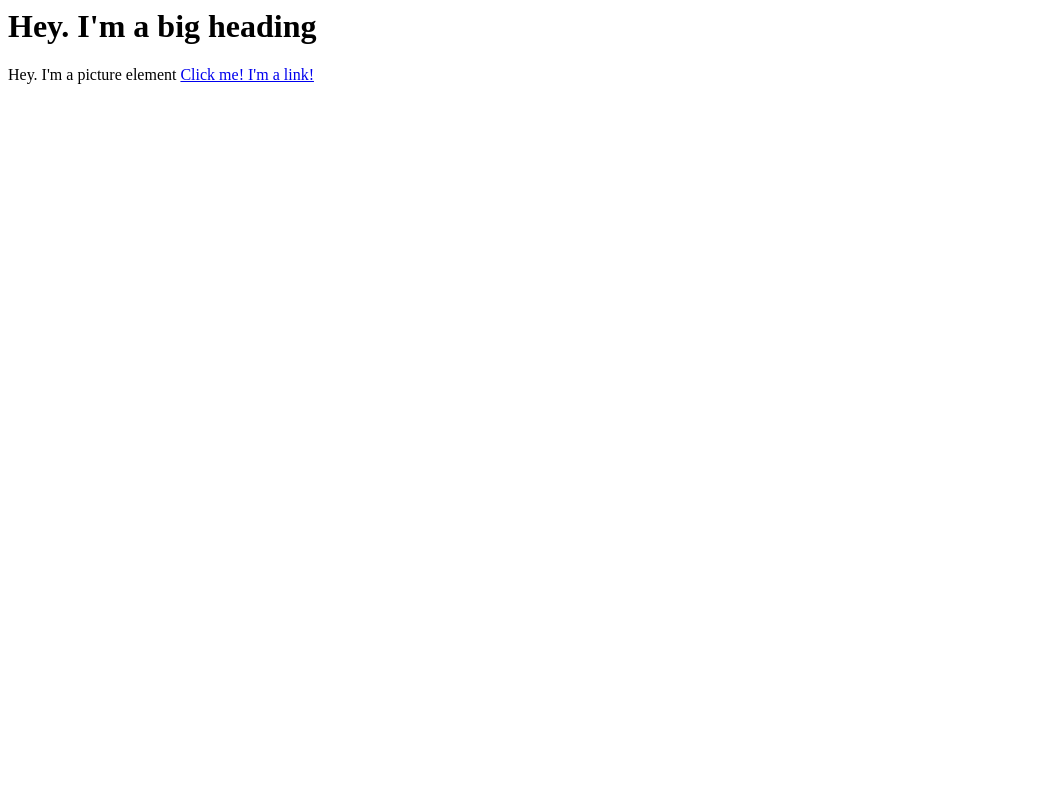
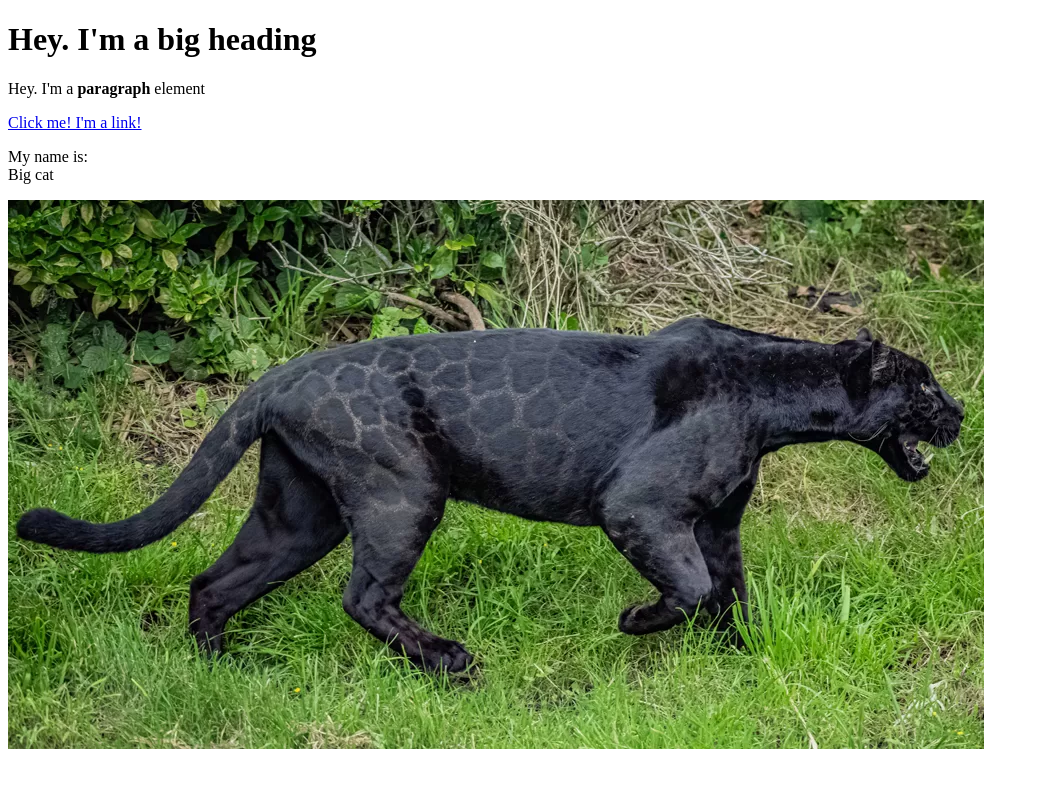
Before and after one commit to garlandius/cartoon-hero, a plain HTML site: page test.html in a window 1280 px wide. Shown: the whole page, without its empty margins (0-1039 px from the left). Drawn offline with Linux system fonts and the light colour scheme.

Commit message:
Added Jaguar image + more

```diff
--- a/test.html
+++ b/test.html
@@ -1,3 +1,13 @@
-<h1>Hey. I'm a big heading</h1>
-<picture>Hey. I'm a picture element</picture>
-<a href="https://google.com" target="_blank" title="Let's go to Google">Click me! I'm a link!</a>
+<!DOCTYPE html>
+<html>
+<head>
+	<title>Test page</title>
+</head>
+<body>
+	<h1>Hey. I'm a big heading</h1>
+	<p>Hey. I'm a <b>paragraph</b> element</p>
+	<a href="https://google.com" target="_blank" title="Let's go to Google">Click me! I'm a link!</a>
+	<p>My name is:<br>Big cat</p>
+	<img src="img/panther.jpeg">
+</body>
+</html>
```
Also changed, not shown: img/panther.jpeg (added).
